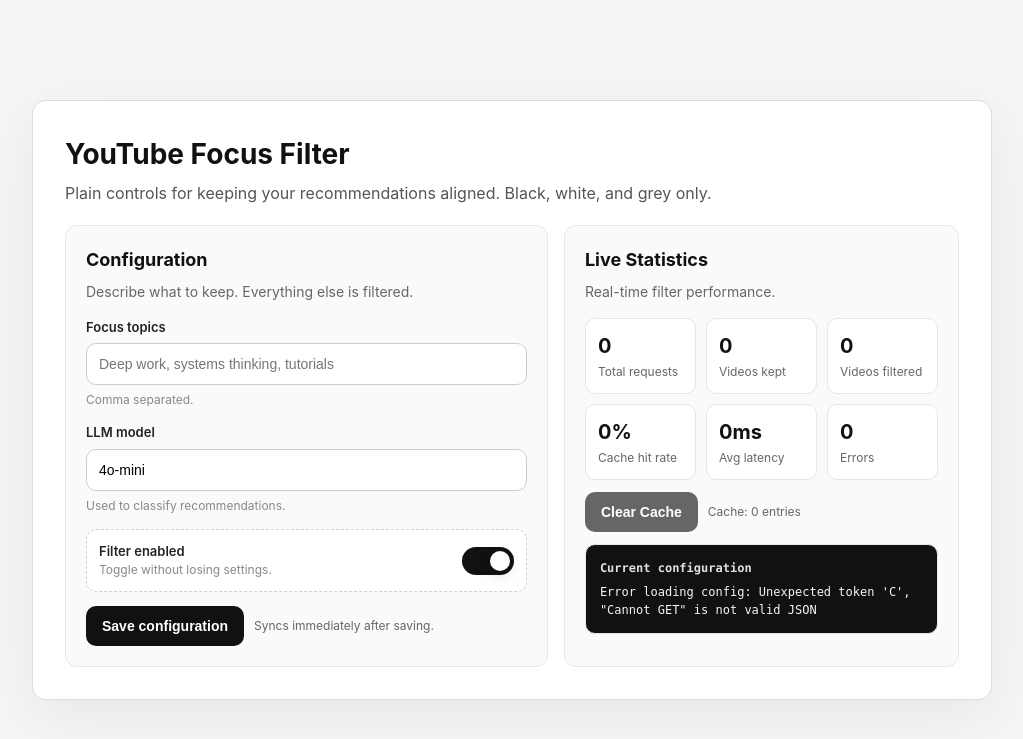
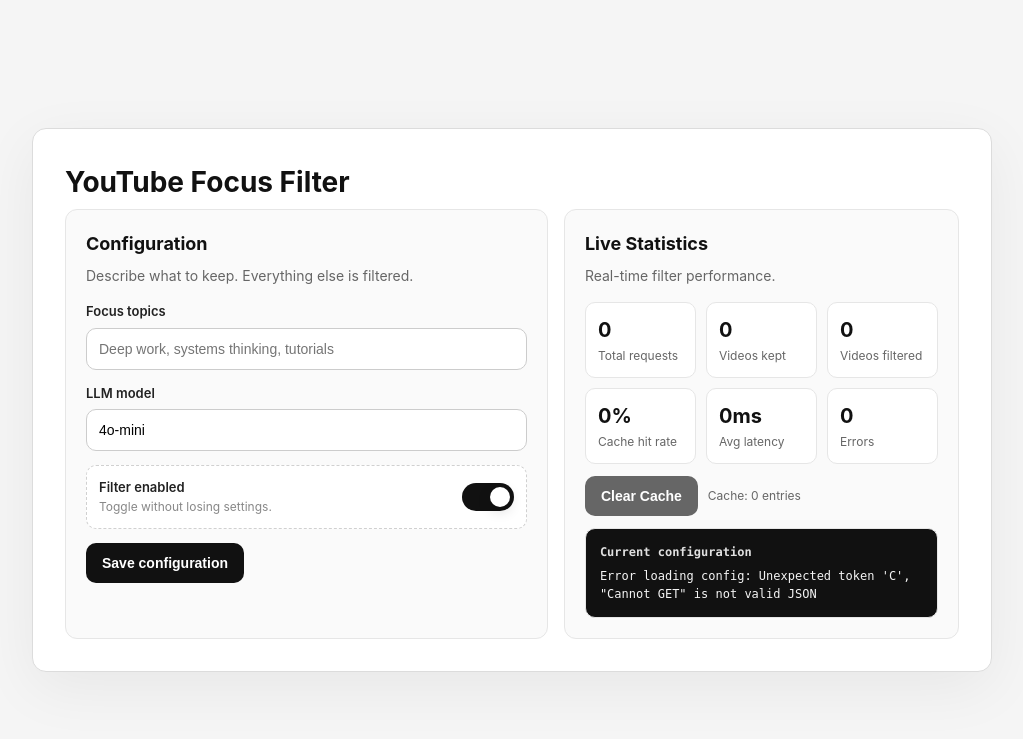
Before and after one commit to chihumyum/llm-MITM-proxy, a Python web app: template server/templates/index.html in a window 1280 px wide. Shown: the top 739 px of the page, without its empty margins (128-1151 px from the left). Run offline with Jinja, Linux system fonts and the light colour scheme; the template is opened without the code that fills it, so the values that code supplies are empty.

Commit message:
finished

```diff
--- a/server/tcp_filter_server.py
+++ b/server/tcp_filter_server.py
@@ -122,7 +122,7 @@ class ConfigState:
     def __init__(self) -> None:
         self._lock = threading.Lock()
         self.focus: Optional[str] = os.getenv("FOCUS", "educational content, programming, learning")
-        self.enabled: bool = True
+        self.enabled: bool = False
         self.model: str = os.getenv("LLM_MODEL", "gpt-4o-mini")
 
     def to_dict(self) -> Dict:
--- a/server/templates/index.html
+++ b/server/templates/index.html
@@ -228,7 +228,6 @@
 <body>
     <div class="shell">
         <h1>YouTube Focus Filter</h1>
-        <p class="lede">Plain controls for keeping your recommendations aligned. Black, white, and grey only.</p>
         <div class="grid">
             <section class="panel primary">
                 <h2>Configuration</h2>
@@ -237,12 +236,10 @@
                     <label class="field" for="focus">
                         <span class="label">Focus topics</span>
                         <input type="text" id="focus" placeholder="Deep work, systems thinking, tutorials">
-                        <span class="hint">Comma separated.</span>
                     </label>
                     <label class="field" for="model">
                         <span class="label">LLM model</span>
                         <input type="text" id="model" value="4o-mini">
-                        <span class="hint">Used to classify recommendations.</span>
                     </label>
                     <div class="toggle-row">
                         <div>
@@ -256,7 +253,6 @@
                     </div>
                     <div class="actions">
                         <button type="submit" class="primary-btn">Save configuration</button>
-                        <div class="ghost">Syncs immediately after saving.</div>
                     </div>
                 </form>
             </section>
```
